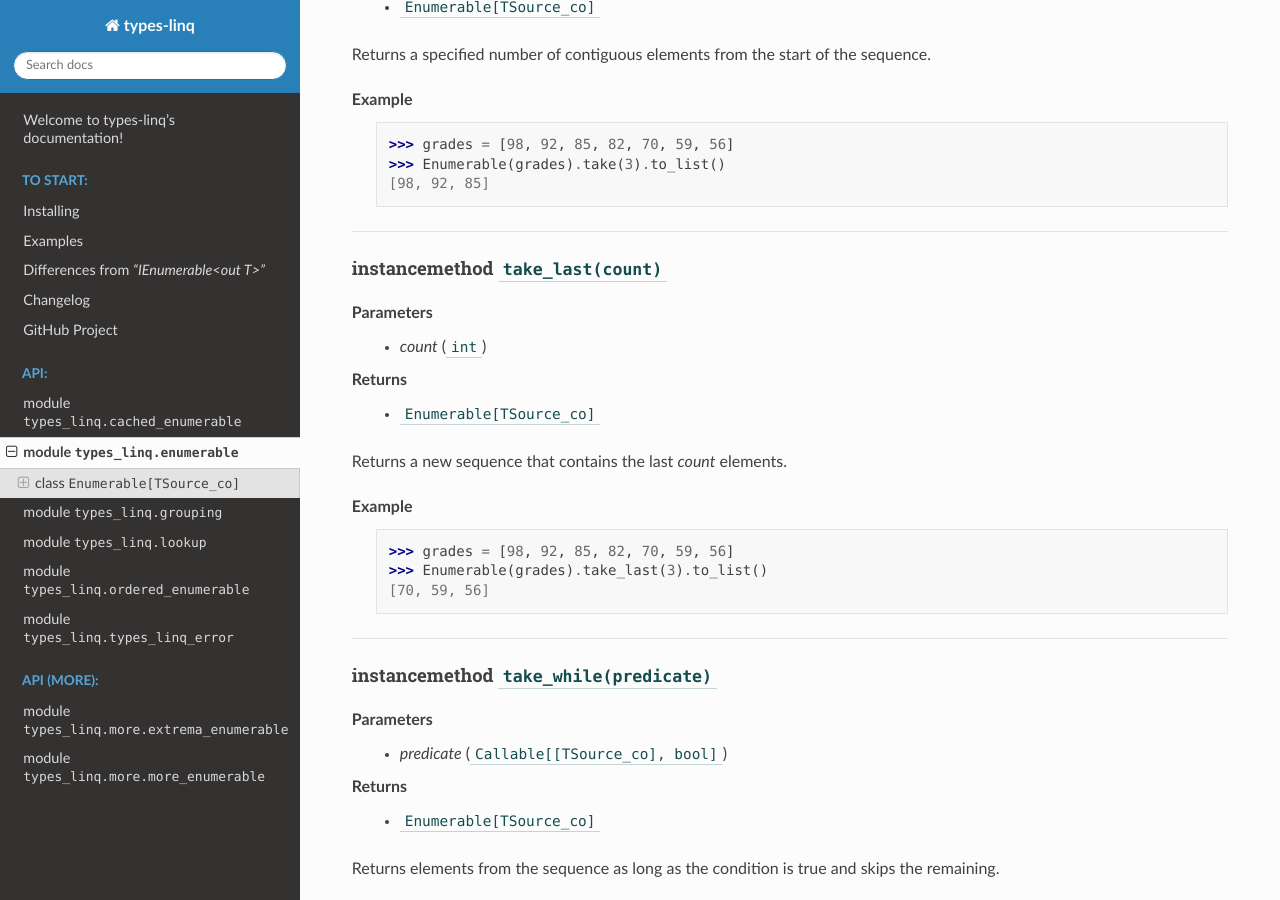
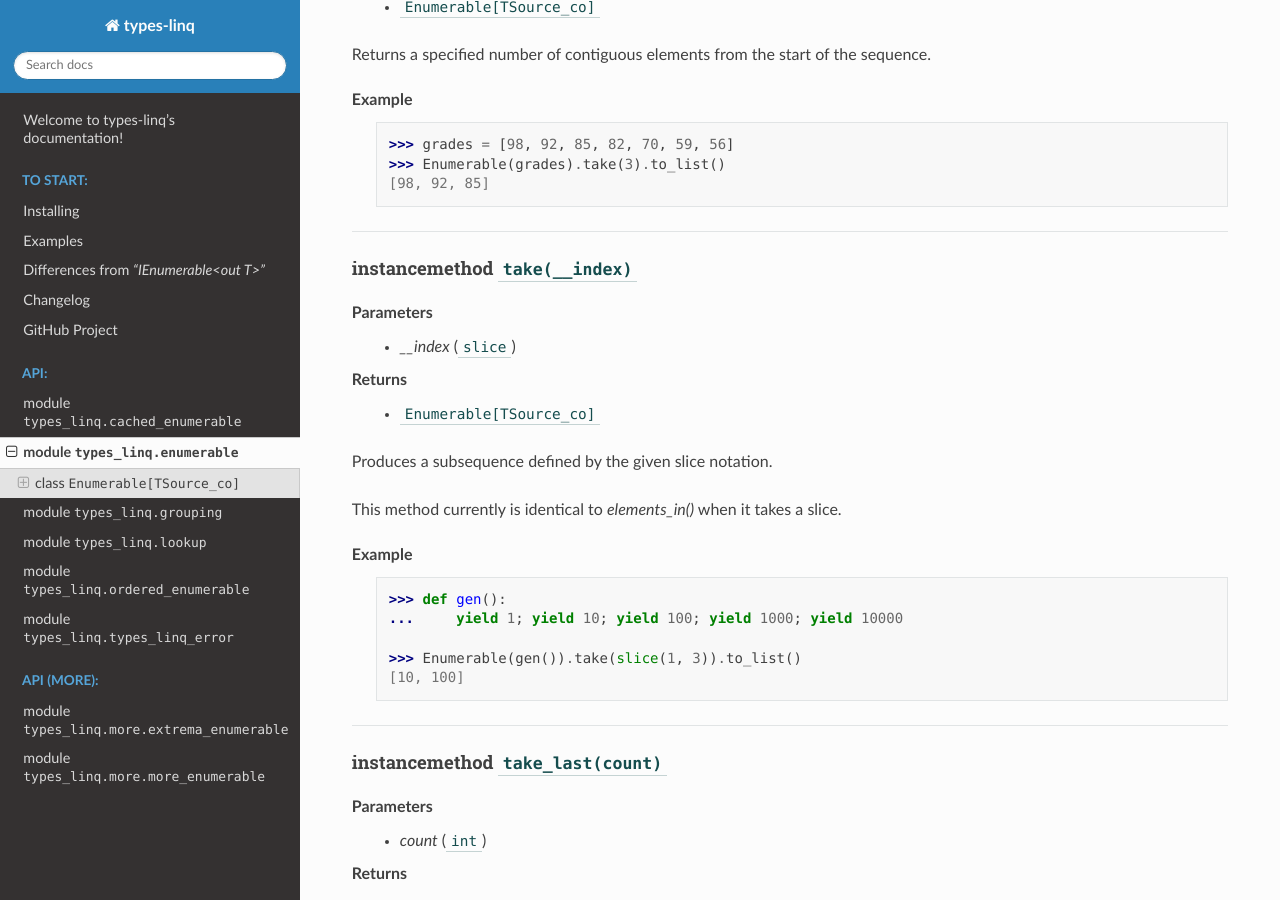
Before and after one commit to cleoold/types-linq, a Sphinx documentation site: the page built from doc/api/types_linq.enumerable.rst, in a window 1280 px wide and 900 px high, scrolled down 43572 px. Built offline with Sphinx 7.4.7 and the Read the Docs theme 2.0.0, drawn with Linux system fonts in a browser that asks for light colours; some of the changed text lies outside the part shown.

Commit message:
add an overload to take() that takes a slice

```diff
--- a/doc/api/types_linq.enumerable.rst
+++ b/doc/api/types_linq.enumerable.rst
@@ -2061,6 +2061,30 @@ Example
 
 ----
 
+instancemethod ``take(__index)``
+----------------------------------
+
+Parameters
+  - `__index` (``slice``)
+
+Returns
+  - ``Enumerable[TSource_co]``
+
+Produces a subsequence defined by the given slice notation.
+
+This method currently is identical to `elements_in()` when it takes a slice.
+
+Example
+    .. code-block:: python
+
+        >>> def gen():
+        ...     yield 1; yield 10; yield 100; yield 1000; yield 10000
+
+        >>> Enumerable(gen()).take(slice(1, 3)).to_list()
+        [10, 100]
+
+----
+
 instancemethod ``take_last(count)``
 -------------------------------------
 
@@ -2461,6 +2485,9 @@ Returns
 
 Produces a subsequence defined by the given slice notation.
 
+This method always uses a generic list slicing method regardless the implementation of the
+wrapped iterable.
+
 Example
     .. code-block:: python
 
@@ -2485,6 +2512,8 @@ Returns
 
 Produces a subsequence with indices that define a slice.
 
+This method always uses a generic list slicing method regardless the implementation of the
+wrapped iterable.
 
 Example
     .. code-block:: python
--- a/doc/to-start/differences.rst
+++ b/doc/to-start/differences.rst
@@ -36,6 +36,10 @@ and its .NET counterpart.
   Some C# methods return such default values if the source sequence is empty, or skip ``null``'s if the source sequence contains
   concrete data too. There are no such notions in Python and the C#-like default semantics are non-existent. So, this usage is
   not supported by this library (Can ``None`` be considered a default value for all cases? Hmm..).
+* C# has `Index <https://docs.microsoft.com/en-us/dotnet/api/system.index>`_ syntaxes, and to be Pythonic, these are
+  negative indices. C# has `Range <https://docs.microsoft.com/en-us/dotnet/api/system.range>`_, which are
+  `slices <https://docs.python.org/3/library/functions.html#slice>`_. This difference can be seen in ``Enumerable.element_at()``
+  and ``Enumerable.take()``.
 * All classes in this library are concrete. There are no interfaces like what are usually done in C#.
 
 Limitations:
```
Also changed, not shown: 3 other files.
